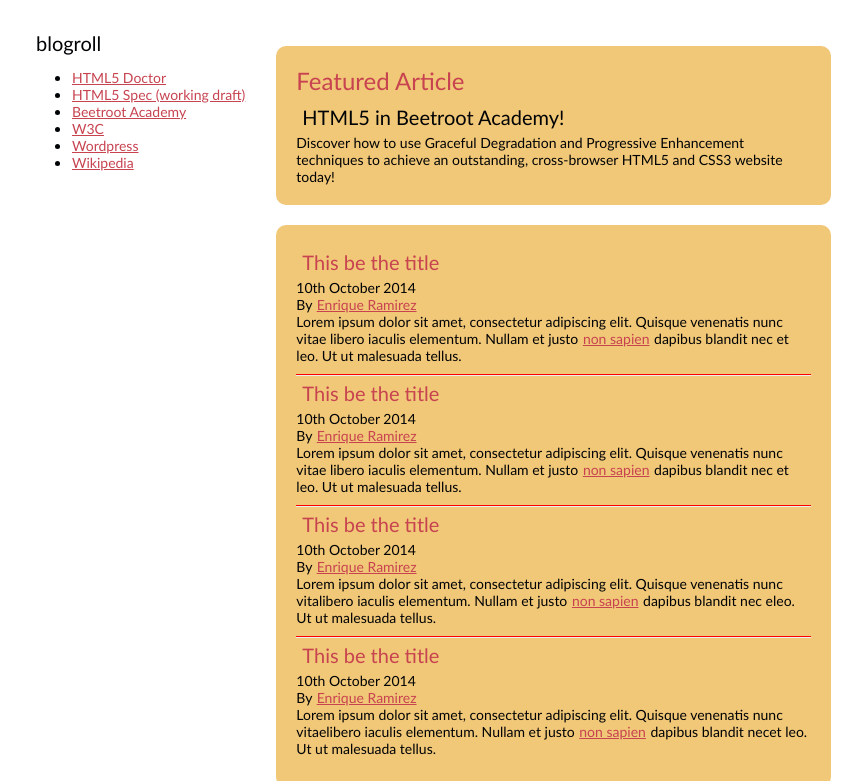
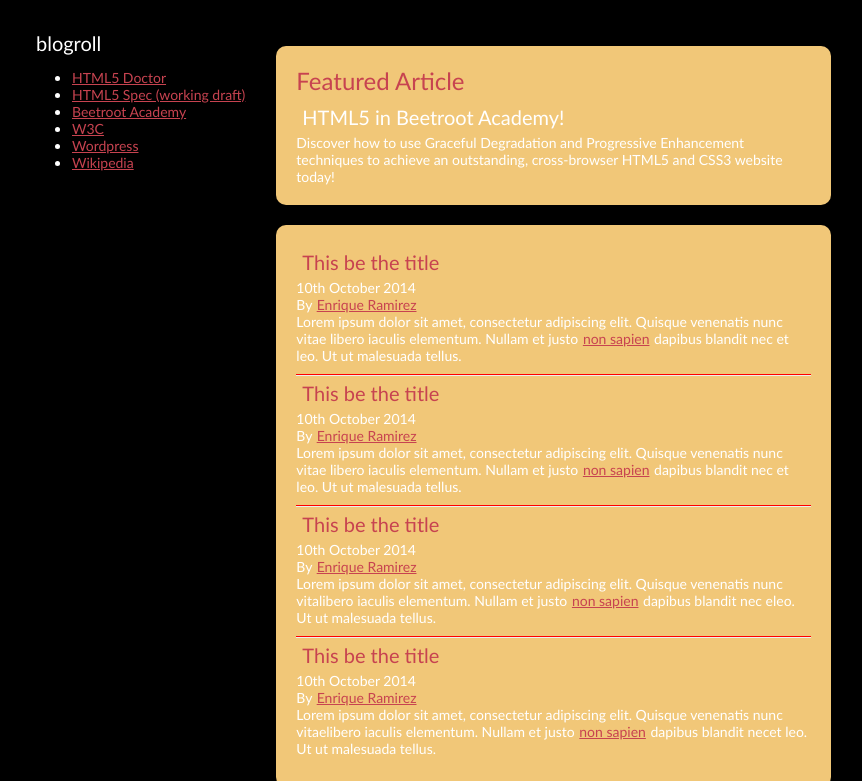
Before and after one commit to Firefly718/html5smash, a plain HTML site: page index.html in a window 1280 px wide. Shown: the part 142-923 px from the top of the page, without its empty margins (209-1071 px from the left). Drawn offline with Linux system fonts and the light colour scheme.

Commit message:
finished html5smash project with sidebar and white text color

```diff
--- a/css/styles.css
+++ b/css/styles.css
@@ -3,10 +3,10 @@
 }
 
 body {
-    background: #fff;
+    background: #000;
     font-family: 'Trebuchet MS', Arial, sans-serif;
     /* Arial - безопасный шрифт, т.к. есть на всех ОС.*/
-    color: #000305;
+    color: white;
     font-size: 14px;
     line-height: 1,5;
     /*lh*/
@@ -72,12 +72,12 @@ h3 {
 
 h3 a {
     text-decoration: none;
-    color: #000305;
+    color: white;
 }
 
 h4 {
     font-size: 20px;
-    color: #000305;
+    color: white;
 }
 
 h4 a {
@@ -95,7 +95,7 @@ header a {
 }
 
 header a {
-    color:#000305;
+    color: white;
     text-decoration: none;
 }
 
@@ -149,7 +149,7 @@ nav {
     width: 100%;
     padding: 5px;
     text-decoration: none;
-    color: #000305;
+    color: white;
     border-bottom: #F4E3E3;
 }
 
```
